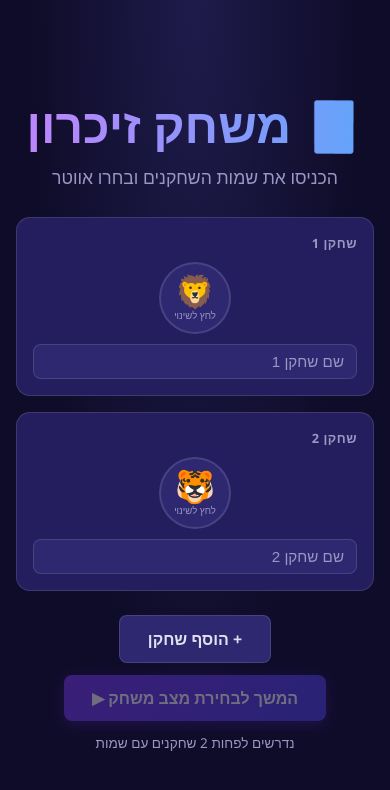
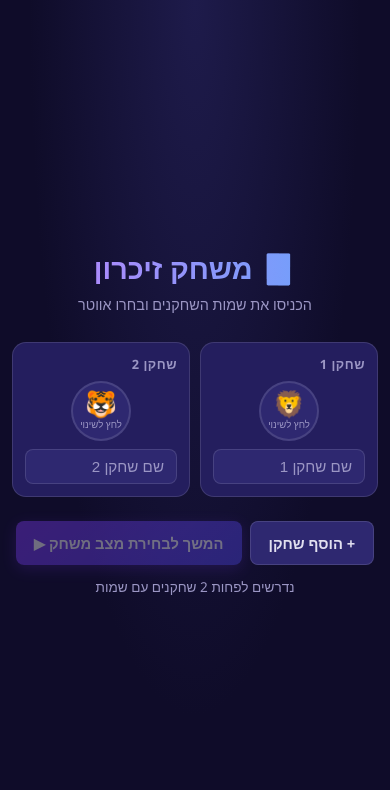
Before and after one commit to yizik1980/memory-game, a React (Vite) app: page / in a window 390 px wide. Shown: the top 790 px of the page. Built offline with nearby package versions, Linux system fonts and the light colour scheme; the HTML template or start-up script is replaced by a standard one.

Commit message:
give the game responsive look

```diff
--- a/src/index.css
+++ b/src/index.css
@@ -50,11 +50,11 @@ button:focus-visible { outline: 2px solid var(--accent); outline-offset: 2px; }
 
 /* ── Screens ───────────────────────────────────────────────────────── */
 .screen {
-  min-height: 100vh;
+  min-height: 100dvh;
   display: flex;
   align-items: center;
   justify-content: center;
-  padding: 24px 16px;
+  padding: clamp(16px, 3vw, 24px) clamp(12px, 3vw, 16px);
 }
 
 /* ══════════════════════════════════════════════════════════════════════
@@ -67,7 +67,7 @@ button:focus-visible { outline: 2px solid var(--accent); outline-offset: 2px; }
 }
 
 .game-title {
-  font-size: 3rem;
+  font-size: clamp(1.8rem, 6vw, 3rem);
   font-weight: 800;
   background: linear-gradient(90deg, #c084fc, #60a5fa);
   -webkit-background-clip: text;
@@ -78,7 +78,7 @@ button:focus-visible { outline: 2px solid var(--accent); outline-offset: 2px; }
 
 .setup-subtitle {
   color: var(--text-dim);
-  font-size: 1.1rem;
+  font-size: clamp(0.9rem, 2.5vw, 1.1rem);
   margin-bottom: 28px;
 }
 
@@ -123,8 +123,8 @@ button:focus-visible { outline: 2px solid var(--accent); outline-offset: 2px; }
 /* Players grid */
 .players-grid {
   display: grid;
-  grid-template-columns: repeat(auto-fit, minmax(180px, 1fr));
-  gap: 16px;
+  grid-template-columns: repeat(auto-fit, minmax(160px, 1fr));
+  gap: clamp(10px, 2vw, 16px);
   margin-bottom: 24px;
 }
 
@@ -234,6 +234,7 @@ button:focus-visible { outline: 2px solid var(--accent); outline-offset: 2px; }
 ══════════════════════════════════════════════════════════════════════ */
 .btn {
   padding: 12px 28px;
+  min-height: 44px;
   border-radius: var(--radius-sm);
   font-size: 1rem;
   font-weight: 600;
@@ -290,7 +291,7 @@ button:focus-visible { outline: 2px solid var(--accent); outline-offset: 2px; }
   text-align: center;
 }
 .mode-title {
-  font-size: 2rem;
+  font-size: clamp(1.4rem, 4.5vw, 2rem);
   font-weight: 800;
   margin-bottom: 20px;
   background: linear-gradient(90deg, #c084fc, #60a5fa);
@@ -316,7 +317,7 @@ button:focus-visible { outline: 2px solid var(--accent); outline-offset: 2px; }
 .mode-cards {
   display: grid;
   grid-template-columns: 1fr 1fr;
-  gap: 20px;
+  gap: clamp(12px, 3vw, 20px);
   margin-bottom: 8px;
 }
 
@@ -504,18 +505,48 @@ button:focus-visible { outline: 2px solid var(--accent); outline-offset: 2px; }
     flex-direction: row;
     flex-wrap: wrap;
     align-items: center;
-    padding: 10px 12px;
-    gap: 10px;
+    padding: 8px 12px;
+    gap: 8px;
     border-right: none;
     border-top: 1px solid var(--border);
   }
   .side-mode-label { display: none; }
-  .side-turn { flex-direction: row; padding: 8px 12px; gap: 8px; flex: 1; min-width: 120px; }
-  .side-turn-avatar { font-size: 1.8rem; }
-  .side-scores { flex-direction: row; flex-wrap: wrap; flex: 2; }
+  .side-turn {
+    flex-direction: row;
+    padding: 6px 10px;
+    gap: 8px;
+    flex: 1;
+    min-width: 110px;
+  }
+  .side-turn-avatar { font-size: 1.6rem; }
+  .side-turn-name { font-size: 1rem; }
+  .side-scores { flex-direction: row; flex-wrap: wrap; flex: 2; gap: 6px; }
   .side-scores-title { display: none; }
-  .side-progress-wrap { flex: 1; min-width: 100px; }
-  .side-back-btn { margin-top: 0; width: auto; padding: 6px 14px; font-size: 0.8rem; }
+  .side-player-card { padding: 5px 8px; gap: 6px; }
+  .ps-avatar { font-size: 1.2rem; }
+  .ps-name { font-size: 0.82rem; }
+  .ps-score { font-size: 0.9rem; }
+  .side-progress-wrap { flex: 1; min-width: 90px; }
+  .side-back-btn { margin-top: 0; width: auto; padding: 6px 14px; font-size: 0.8rem; min-height: 36px; }
+}
+
+/* ── Small phones ───────────────────────────────────────────────────── */
+@media (max-width: 480px) {
+  .screen { padding: 16px 12px; }
+  .setup-container { gap: 0; }
+  .players-grid { grid-template-columns: 1fr 1fr; gap: 10px; }
+  .player-card { padding: 12px; gap: 8px; }
+  .avatar-btn { width: 60px; height: 60px; }
+  .avatar-display { font-size: 1.6rem; }
+  .setup-actions { gap: 8px; }
+  .btn { padding: 10px 18px; font-size: 0.92rem; }
+  .mode-card { padding: 20px 16px; }
+  .mode-icon { font-size: 2.2rem; }
+  .gameover-title { font-size: clamp(1.4rem, 5vw, 1.8rem); }
+  .podium-slot { min-width: 90px; padding: 14px 10px; }
+  .podium-avatar { font-size: 2rem; }
+  .side-panel { padding: 6px 10px; gap: 6px; }
+  .side-turn { min-width: 90px; }
 }
 
 /* ══════════════════════════════════════════════════════════════════════
@@ -548,14 +579,19 @@ button:focus-visible { outline: 2px solid var(--accent); outline-offset: 2px; }
 
 @media (max-width: 700px) {
   .game-layout { flex-direction: column-reverse; }
+  .board-wrapper { padding: 8px; }
   .game-board {
     grid-template-columns: repeat(6, 1fr);
     grid-template-rows: repeat(6, 1fr);
     aspect-ratio: 1/1;
     height: auto;
-    width: 100%;
-    gap: 6px;
+    width: min(100%, calc(100dvh - 130px));
+    gap: 5px;
   }
+}
+
+@media (max-width: 480px) {
+  .game-board { gap: 4px; width: min(100%, calc(100dvh - 115px)); }
 }
 
 /* ══════════════════════════════════════════════════════════════════════
@@ -726,7 +762,7 @@ button:focus-visible { outline: 2px solid var(--accent); outline-offset: 2px; }
 }
 .gameover-confetti { font-size: 2.5rem; }
 .gameover-title {
-  font-size: 2.5rem;
+  font-size: clamp(1.6rem, 5vw, 2.5rem);
   font-weight: 900;
   background: linear-gradient(90deg, #fbbf24, #f472b6);
   -webkit-background-clip: text;
```
